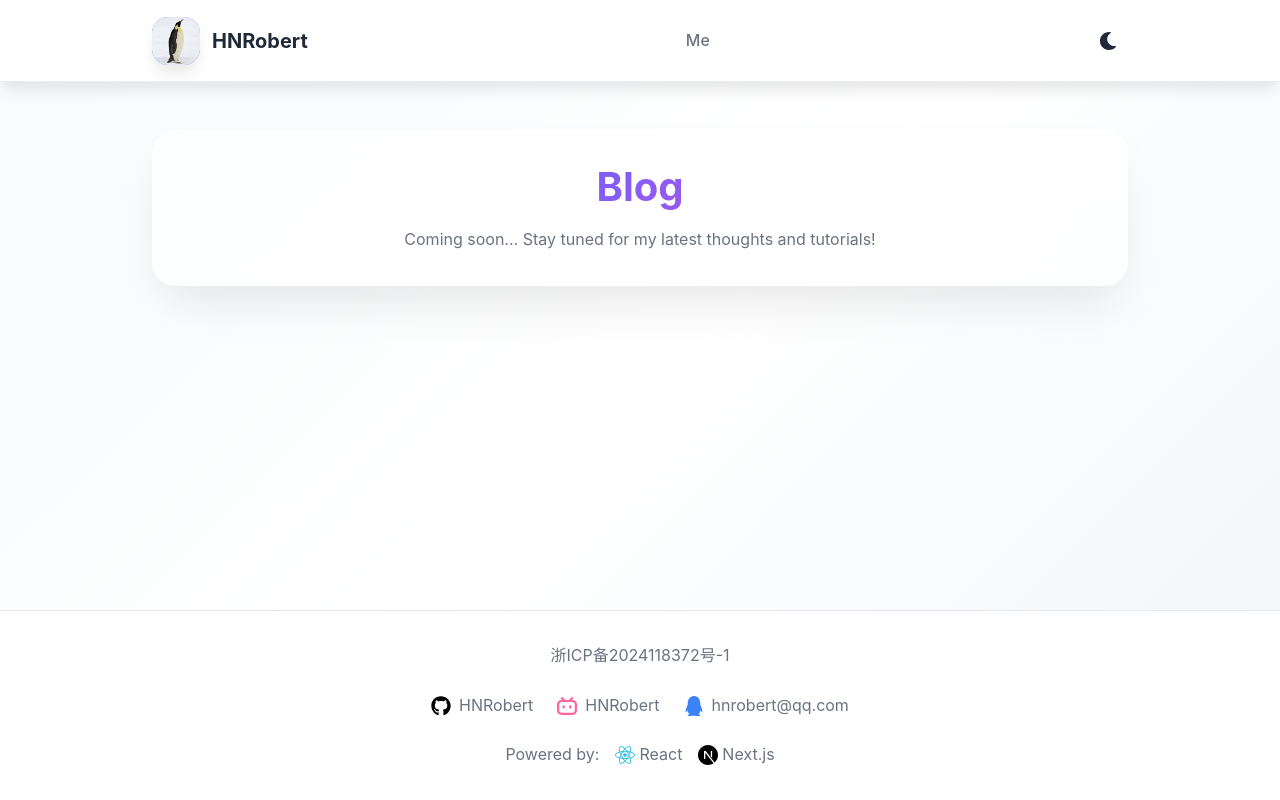
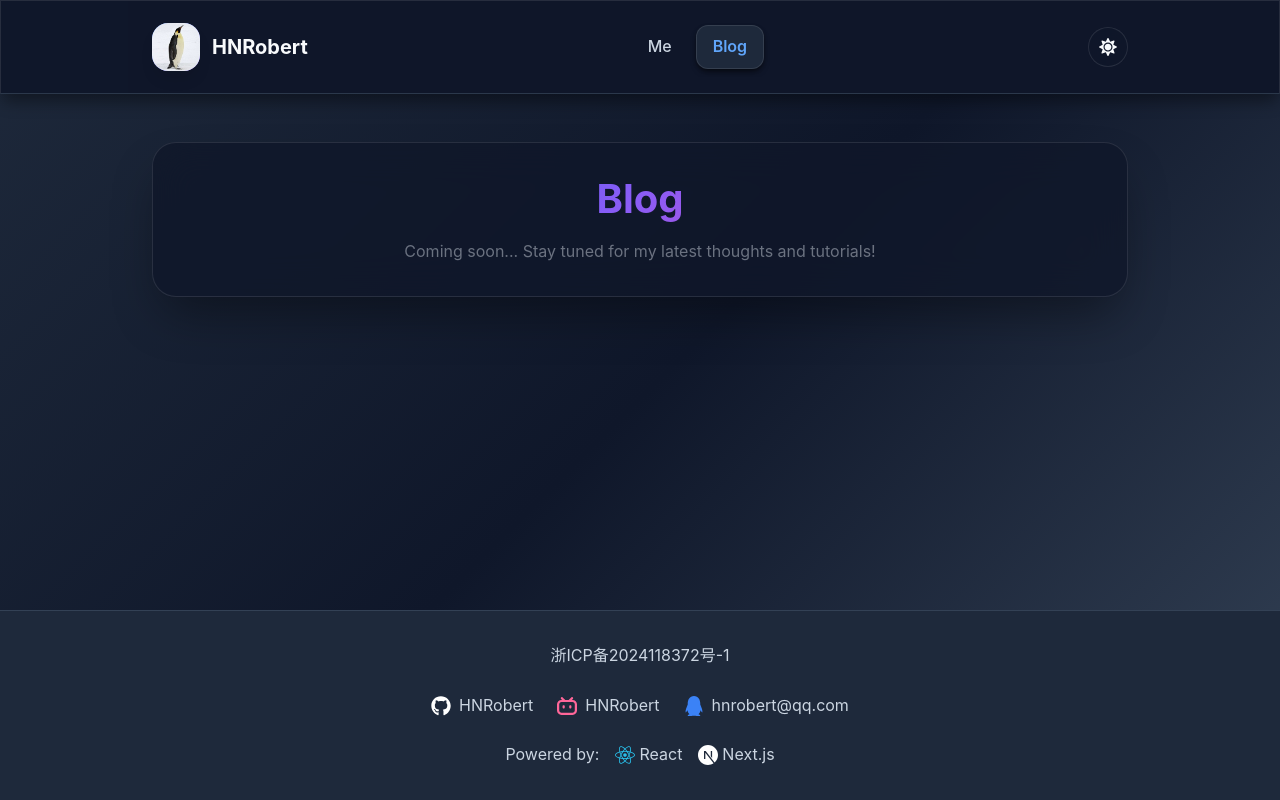
Before and after one commit to hnrobert/hnrobert-homepage, a Next.js app: page /blog in a window 1280 px wide. Built offline with nearby package versions, Linux system fonts and the light colour scheme.

Commit message:
fix: bg colour, animations, nav shadow

```diff
--- a/src/app/layout.tsx
+++ b/src/app/layout.tsx
@@ -47,6 +47,35 @@ export default function RootLayout({
 }) {
   return (
     <html lang="en">
+      <head>
+        <script
+          dangerouslySetInnerHTML={{
+            __html: `
+              (function() {
+                function setInitialTheme() {
+                  const savedTheme = localStorage.getItem('theme');
+                  const prefersDark = window.matchMedia('(prefers-color-scheme: dark)').matches;
+                  const theme = savedTheme || (prefersDark ? 'dark' : 'light');
+
+                  document.documentElement.classList.remove('light', 'dark');
+                  document.documentElement.classList.add(theme);
+
+                  // 设置基础样式防止闪烁
+                  if (theme === 'dark') {
+                    document.documentElement.style.backgroundColor = '#0f172a';
+                    document.documentElement.style.color = '#f8fafc';
+                  } else {
+                    document.documentElement.style.backgroundColor = '#ffffff';
+                    document.documentElement.style.color = '#1f2937';
+                  }
+                }
+
+                setInitialTheme();
+              })();
+            `,
+          }}
+        />
+      </head>
       <body>
         <ThemeProvider>{children}</ThemeProvider>
       </body>
--- a/src/components/Navigation.tsx
+++ b/src/components/Navigation.tsx
@@ -61,13 +61,13 @@ export const Navigation: React.FC<NavigationProps> = ({ activeSection }) => {
           >
             Me
           </Link>
-          {/*
           <Link
             href="/blog"
             className={`nav-link ${isActive("/blog") ? "active" : ""}`}
           >
             Blog
           </Link>
+          {/*
           <Link
             href="/tools"
             className={`nav-link ${isActive("/tools") ? "active" : ""}`}
--- a/src/contexts/ThemeContext.tsx
+++ b/src/contexts/ThemeContext.tsx
@@ -28,22 +28,15 @@ export const ThemeProvider: React.FC<ThemeProviderProps> = ({ children }) => {
   const [theme, setTheme] = useState<Theme>("dark"); // 默认深色模式
   const [isClient, setIsClient] = useState(false);
 
-  // 客户端挂载时检查本地存储和系统偏好
+  // 客户端挂载时获取已经设置的主题
   useEffect(() => {
     setIsClient(true);
 
-    // 检查本地存储中的主题设置
-    const savedTheme = localStorage.getItem("theme") as Theme;
-
-    if (savedTheme) {
-      setTheme(savedTheme);
-    } else {
-      // 检查系统偏好
-      const prefersDark = window.matchMedia(
-        "(prefers-color-scheme: dark)"
-      ).matches;
-      setTheme(prefersDark ? "dark" : "light");
-    }
+    // 从DOM中读取当前主题（已经在HTML头部设置）
+    const currentTheme = document.documentElement.classList.contains("light")
+      ? "light"
+      : "dark";
+    setTheme(currentTheme);
   }, []);
 
   // 监听系统主题变化
@@ -73,12 +66,16 @@ export const ThemeProvider: React.FC<ThemeProviderProps> = ({ children }) => {
     // 添加当前主题类
     root.classList.add(theme);
 
+    // 清除内联样式，让CSS变量接管
+    root.style.backgroundColor = "";
+    root.style.color = "";
+
     // 启用过渡效果
     root.classList.add("theme-loaded");
 
     // 保存到本地存储
     localStorage.setItem("theme", theme);
-  }, [theme, isClient]);
+  }, [isClient, theme]);
 
   const toggleTheme = () => {
     // 启用手动切换的过渡效果
@@ -106,13 +103,15 @@ export const ThemeProvider: React.FC<ThemeProviderProps> = ({ children }) => {
     }, 300);
   };
 
-  const value = {
-    theme,
-    toggleTheme,
-    setTheme: handleSetTheme,
-  };
-
   return (
-    <ThemeContext.Provider value={value}>{children}</ThemeContext.Provider>
+    <ThemeContext.Provider
+      value={{
+        theme,
+        toggleTheme,
+        setTheme: handleSetTheme,
+      }}
+    >
+      {children}
+    </ThemeContext.Provider>
   );
 };
--- a/src/styles/base.css
+++ b/src/styles/base.css
@@ -9,6 +9,16 @@ html,
 body {
   overflow-x: hidden;
   width: 100%;
+}
+
+/* 隐藏滚动条但保持滚动功能 */
+body {
+  scrollbar-width: none; /* Firefox */
+  -ms-overflow-style: none; /* IE and Edge */
+}
+
+body::-webkit-scrollbar {
+  display: none; /* Chrome, Safari and Opera */
 }
 
 body {
--- a/src/styles/glass.css
+++ b/src/styles/glass.css
@@ -7,6 +7,7 @@
   border-radius: 24px;
   box-shadow: 0 25px 50px -12px var(--card-shadow);
   transition: all 0.3s ease-out;
+  overflow: visible;
 }
 
 .glass-card {
--- a/src/styles/hero.css
+++ b/src/styles/hero.css
@@ -15,7 +15,7 @@
   align-items: center;
   justify-content: center;
   box-shadow: 0 25px 50px -12px rgba(0, 0, 0, 0.25);
-  transition: all 0.5s;
+  transition: transform 0.3s ease, box-shadow 0.3s ease;
   border: 4px solid rgba(255, 255, 255, 0.3);
   backdrop-filter: blur(4px);
   overflow: hidden;
--- a/src/styles/mobile.css
+++ b/src/styles/mobile.css
@@ -205,4 +205,8 @@
   .tech-badge:hover {
     transform: none;
   }
+
+  .hero-avatar {
+    transition: none;
+  }
 }
--- a/src/styles/navigation.css
+++ b/src/styles/navigation.css
@@ -9,6 +9,7 @@
   position: relative;
   min-height: 60px;
   background: var(--nav-bg);
+  overflow: visible;
 }
 
 /* 移动端布局调整 */
@@ -147,8 +148,11 @@
   gap: 0.5rem;
   flex-wrap: nowrap;
   overflow-x: auto;
+  overflow-y: visible;
   scrollbar-width: none;
   -ms-overflow-style: none;
+  padding: 0.5rem 0.5rem;
+  position: relative;
 }
 
 .nav-links::-webkit-scrollbar {
@@ -164,19 +168,27 @@
   transition: all 0.3s;
   white-space: nowrap;
   text-align: center;
+  position: relative;
+  z-index: 5;
 }
 
 .nav-link:hover {
   color: var(--text-primary);
   background: var(--glass-bg);
   backdrop-filter: blur(4px);
+  transform: translateY(-2px);
+  box-shadow: 0 4px 12px -2px var(--card-shadow);
 }
 
 .nav-link.active {
   color: var(--accent-blue);
   font-weight: 600;
   background: var(--card-bg);
-  box-shadow: 0 4px 6px -1px var(--card-shadow);
+  box-shadow: 0 4px 6px -1px var(--card-shadow),
+    0 2px 4px -1px var(--card-shadow);
+  position: relative;
+  z-index: 10;
+  border: 1px solid var(--glass-border);
 }
 
 /* Medium screen adjustments */
@@ -205,12 +217,13 @@
     box-shadow: none;
     border: none;
     flex-direction: row;
-    padding: 0;
+    padding: 0.5rem 0.5rem;
     transform: none;
     opacity: 1;
     visibility: visible;
     transition: none;
     overflow-x: auto;
+    overflow-y: visible;
   }
 }
 
@@ -263,7 +276,11 @@
     visibility: hidden;
     transition: all 0.3s ease;
     z-index: 1000;
-    overflow-x: visible;
+    overflow: visible;
+  }
+
+  .nav-links::before {
+    display: none;
   }
 
   .nav-links.mobile-open {
@@ -277,6 +294,13 @@
     padding: 0.75rem 1rem;
     font-size: 0.875rem;
     text-align: center;
+  }
+
+  .nav-link.active {
+    background: var(--card-bg);
+    box-shadow: 0 4px 6px -1px var(--card-shadow),
+      0 2px 4px -1px var(--card-shadow);
+    border: 1px solid var(--glass-border);
   }
 }
 
--- a/src/styles/theme.css
+++ b/src/styles/theme.css
@@ -26,8 +26,8 @@
 :root {
   /* Light mode colors */
   --bg-primary: #ffffff;
-  --bg-secondary: #f8fafc;
-  --bg-tertiary: #f1f5f9;
+  --bg-secondary: #dbeafe;
+  --bg-tertiary: #fae8ff;
   --text-primary: #1f2937;
   --text-secondary: #6b7280;
   --text-muted: #9ca3af;
@@ -80,8 +80,8 @@
 :root.light {
   /* Light mode colors - 显式设置，覆盖媒体查询 */
   --bg-primary: #ffffff;
-  --bg-secondary: #f8fafc;
-  --bg-tertiary: #f1f5f9;
+  --bg-secondary: #dbeafe;
+  --bg-tertiary: #fae8ff;
   --text-primary: #1f2937;
   --text-secondary: #6b7280;
   --text-muted: #9ca3af;
@@ -191,6 +191,80 @@ html.theme-loaded .retry-button {
   transition: background-color 0.3s ease, var(--theme-transition);
 }
 
+/* 保持hero-avatar的原有动画效果 */
+html.theme-loaded .hero-avatar {
+  transition: transform 0.3s ease, box-shadow 0.3s ease, var(--theme-transition);
+}
+
+/* 保持移动端导航动画 */
+html.theme-loaded .nav-links {
+  transition: all 0.3s ease, var(--theme-transition);
+}
+
+html.theme-loaded .mobile-menu-toggle {
+  transition: all 0.3s ease, var(--theme-transition);
+}
+
+html.theme-loaded .hamburger-line {
+  transition: all 0.3s ease, var(--theme-transition);
+}
+
+/* 保持导航品牌logo动画 */
+html.theme-loaded .nav-brand {
+  transition: all 0.3s ease, var(--theme-transition);
+}
+
+html.theme-loaded .nav-logo {
+  transition: all 0.3s ease, var(--theme-transition);
+}
+
+html.theme-loaded .nav-title {
+  transition: color 0.3s ease, var(--theme-transition);
+}
+
+/* 保持主题切换按钮动画 */
+html.theme-loaded .theme-toggle {
+  transition: all 0.3s ease, var(--theme-transition);
+}
+
+html.theme-loaded .theme-toggle-icon {
+  transition: transform 0.3s ease, var(--theme-transition);
+}
+
+/* 保持导航链接动画 */
+html.theme-loaded .nav-link {
+  transition: all 0.3s ease, var(--theme-transition);
+}
+
+/* 保持项目卡片动画 */
+html.theme-loaded .project-card {
+  transition: all 0.5s ease, var(--theme-transition);
+}
+
+/* 保持项目链接动画 */
+html.theme-loaded .project-link {
+  transition: all 0.3s ease, var(--theme-transition);
+}
+
+/* 保持交互元素动画 */
+html.theme-loaded .interactive-item,
+html.theme-loaded .hobby-item,
+html.theme-loaded .contact-item {
+  transition: all 0.3s ease, var(--theme-transition);
+}
+
+/* 保持卡片动画 */
+html.theme-loaded .glass-card,
+html.theme-loaded .card-hover {
+  transition: all 0.3s ease-out, var(--theme-transition);
+}
+
+/* 保持图标动画 */
+html.theme-loaded .footer-icon {
+  transition: transform 0.6s cubic-bezier(0.4, 0, 0.2, 1),
+    var(--theme-transition);
+}
+
 /* 确保在主题加载前，只禁用主题相关的过渡效果 */
 html:not(.theme-loaded) * {
   transition: transform 0.3s ease, box-shadow 0.3s ease, opacity 0.3s ease,
```
